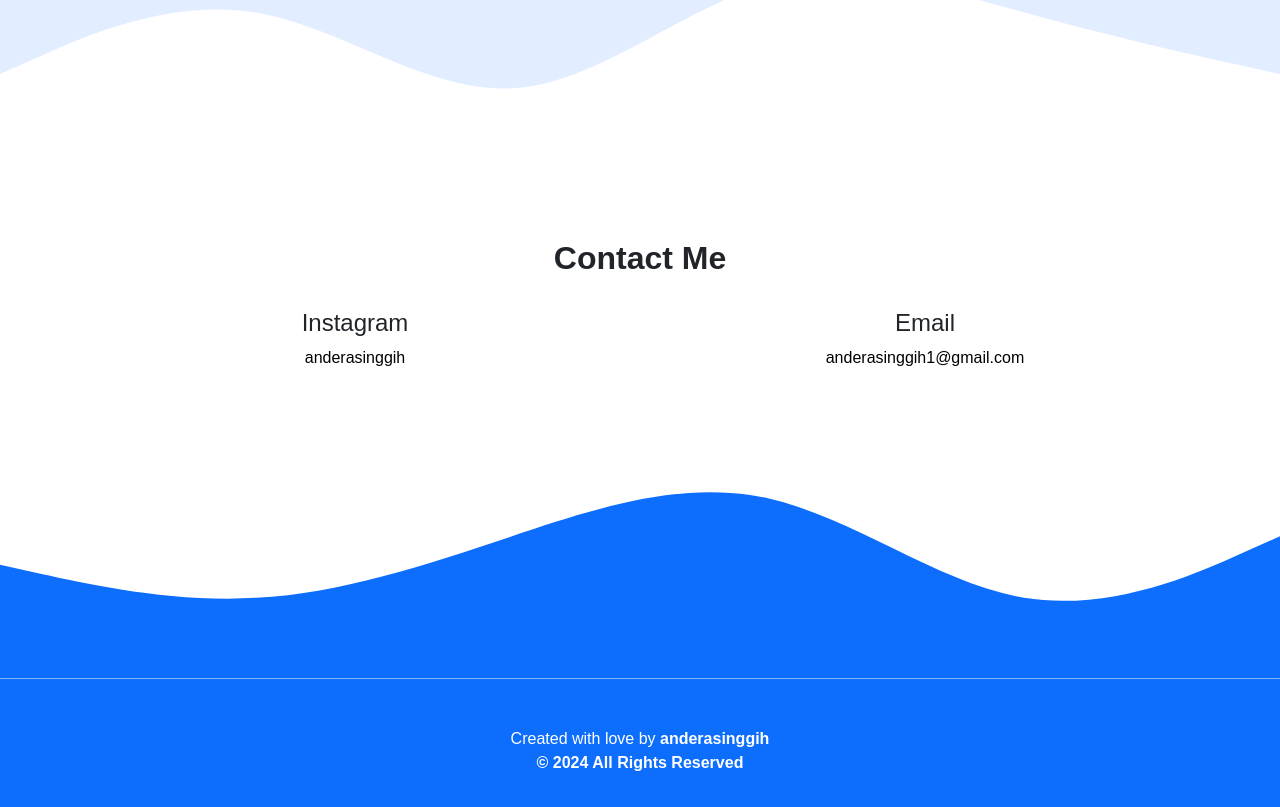
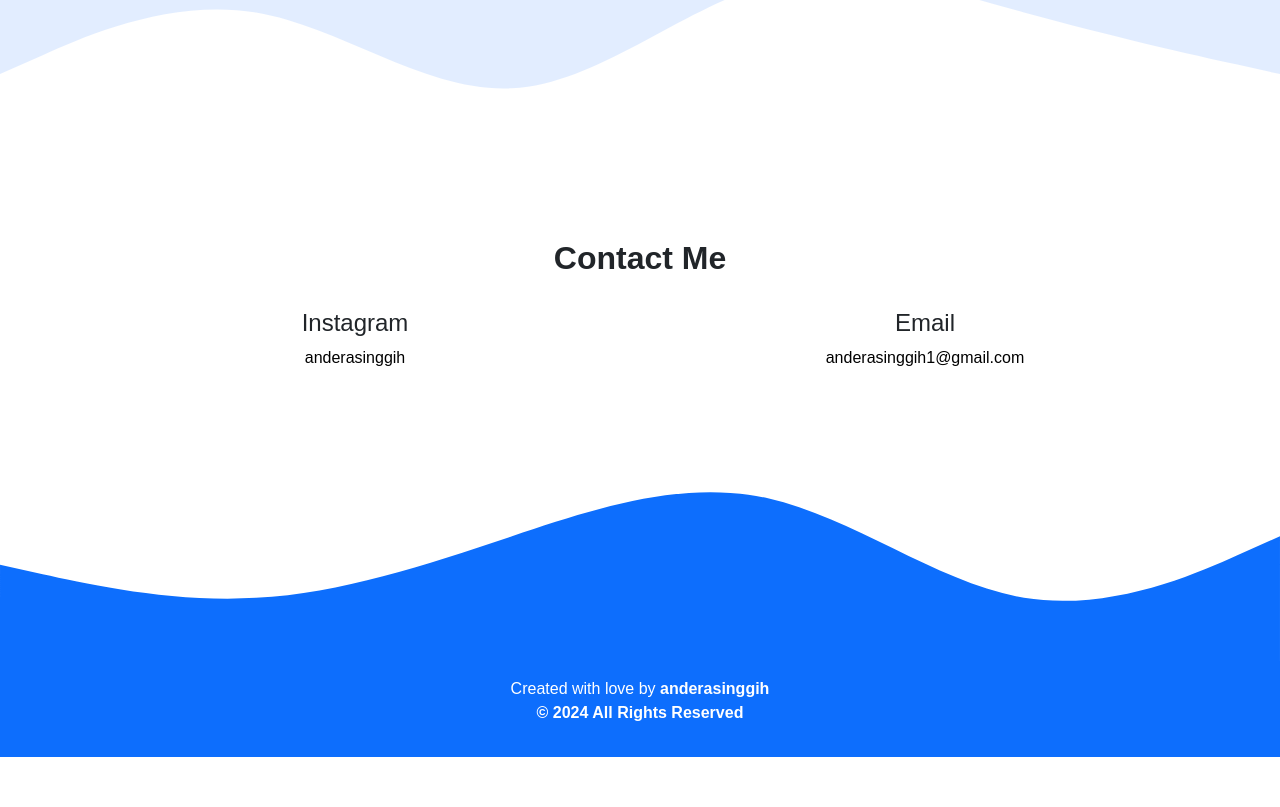
Before and after one commit to anderasinggih/amityville, a plain HTML site: page index.html in a window 1280 px wide. Shown: the part 2047-2854 px from the top of the page. After the commit the page ends 2804 px from the top, so only its background shows below. Drawn offline with nearby package versions, Linux system fonts and the light colour scheme.

Commit message:
gari kecil bawah

```diff
--- a/index.html
+++ b/index.html
@@ -142,7 +142,7 @@
           </div>
         </div>
       </div>
-      <svg xmlns="http://www.w3.org/2000/svg" viewBox="0 0 1440 320">
+      <svg xmlns="http://www.w3.org/2000/svg" viewBox="0 0 1440 300">
         <path
           fill="#0d6efd"
           fill-opacity="1"
@@ -153,7 +153,7 @@
     <!--Contact End-->
 
     <!--Footer Start-->
-    <footer class="bg-primary text-white text-center pb-3 pt-5">
+    <footer class="bg-primary text-white text-center pb-3 pt-3">
       <p class="mb-0">Created with love by <a class="text-white fw-bold" href="https://www.instagram.com/anderasinggih/" style="text-decoration: none">anderasinggih</a></p>
       <p class="fw-semibold">&copy 2024 All Rights Reserved</p>
     </footer>
```
